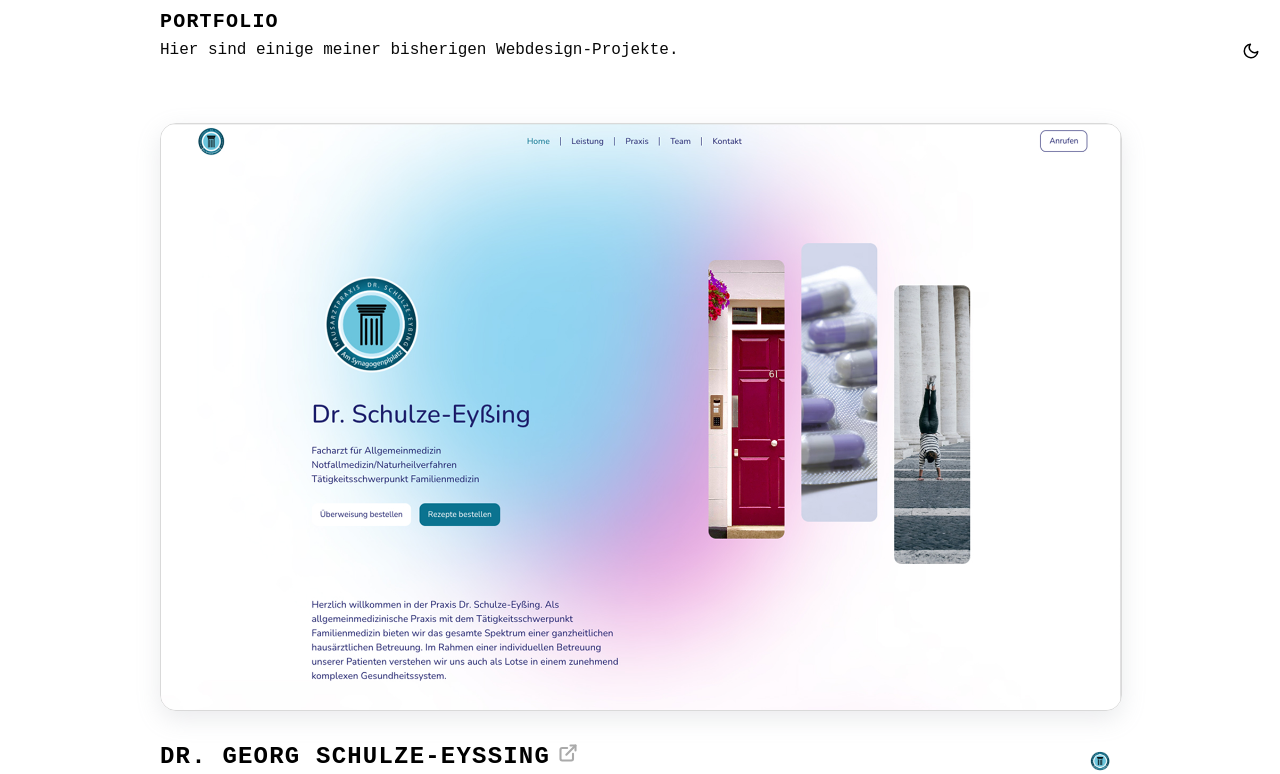
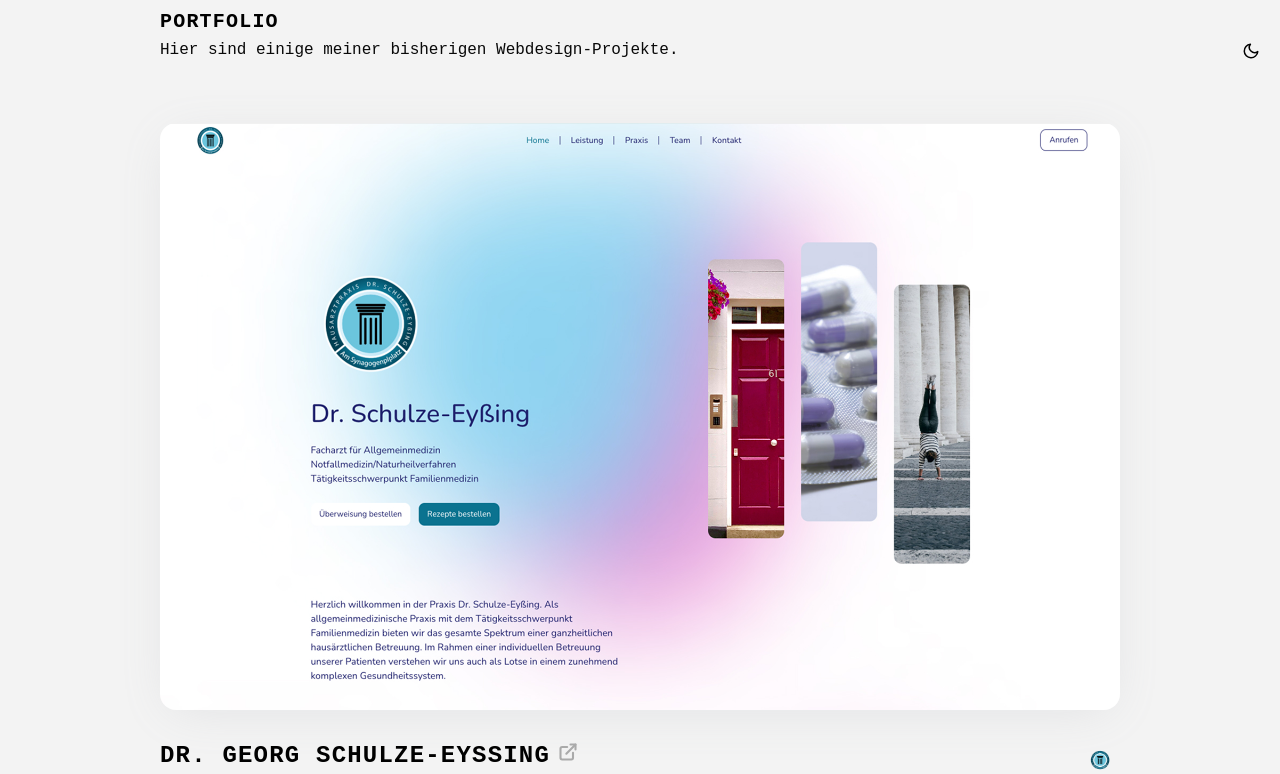
Before and after one commit to KielJulian/Portfolio, a Nuxt app: page / in a window 1280 px wide. Shown: the part 720-1494 px from the top of the page. Built offline with nearby package versions, Linux system fonts and the light colour scheme; a web font is replaced by a local one.

Commit message:
Change background whitemode and remove border for portfolio picture

```diff
--- a/assets/index.css
+++ b/assets/index.css
@@ -21,7 +21,7 @@
     --img-border: var(--gray-7);
 
     --border-radius-card: 16px;
-    --shadow-card: rgba(149, 157, 165, 0.2) 0px 8px 24px;
+    --shadow-card: rgba(149, 157, 165, 0.2) 0px 8px 50px -12px;
 }
 
 .light-mode {
@@ -37,7 +37,7 @@
     --gray-9: #D9D9D9;
     --gray-10: #FFFFFF;
 
-    --background: var(--gray-10);
+    --background: #f3f3f3;
     --link-hover: var(--gray-7);
     --line: var(--gray-10);
     --img-border: var(--gray-9);
--- a/components/PortfolioItem.vue
+++ b/components/PortfolioItem.vue
@@ -58,7 +58,6 @@ img {
 
 .portfolio-image {
     border-radius: var(--border-radius-card);
-    border: 1px solid var(--img-border);
     box-shadow: var(--shadow-card);
 }
 
```
Also changed, not shown: public/img/portfolio/3.jpg.
